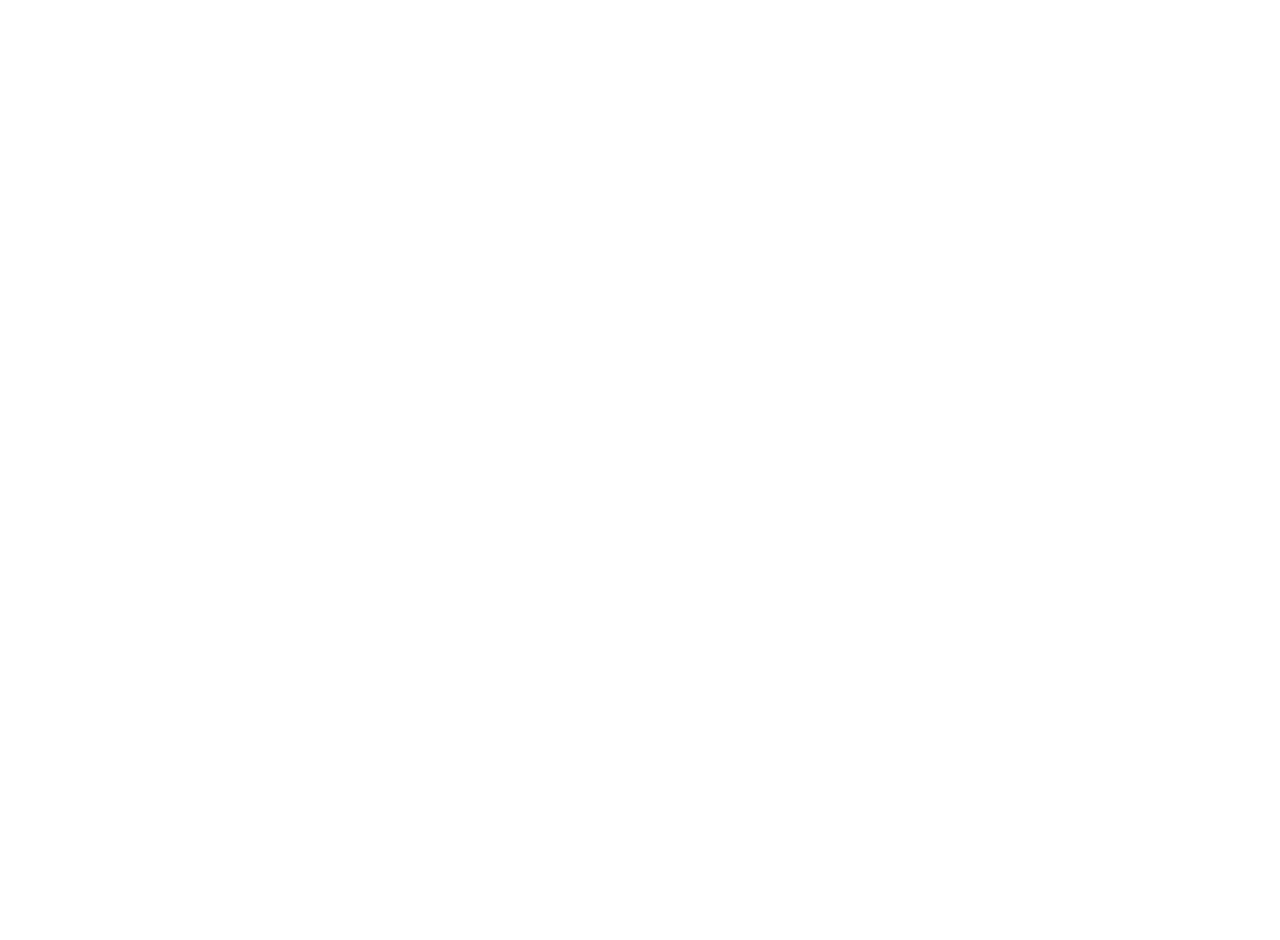
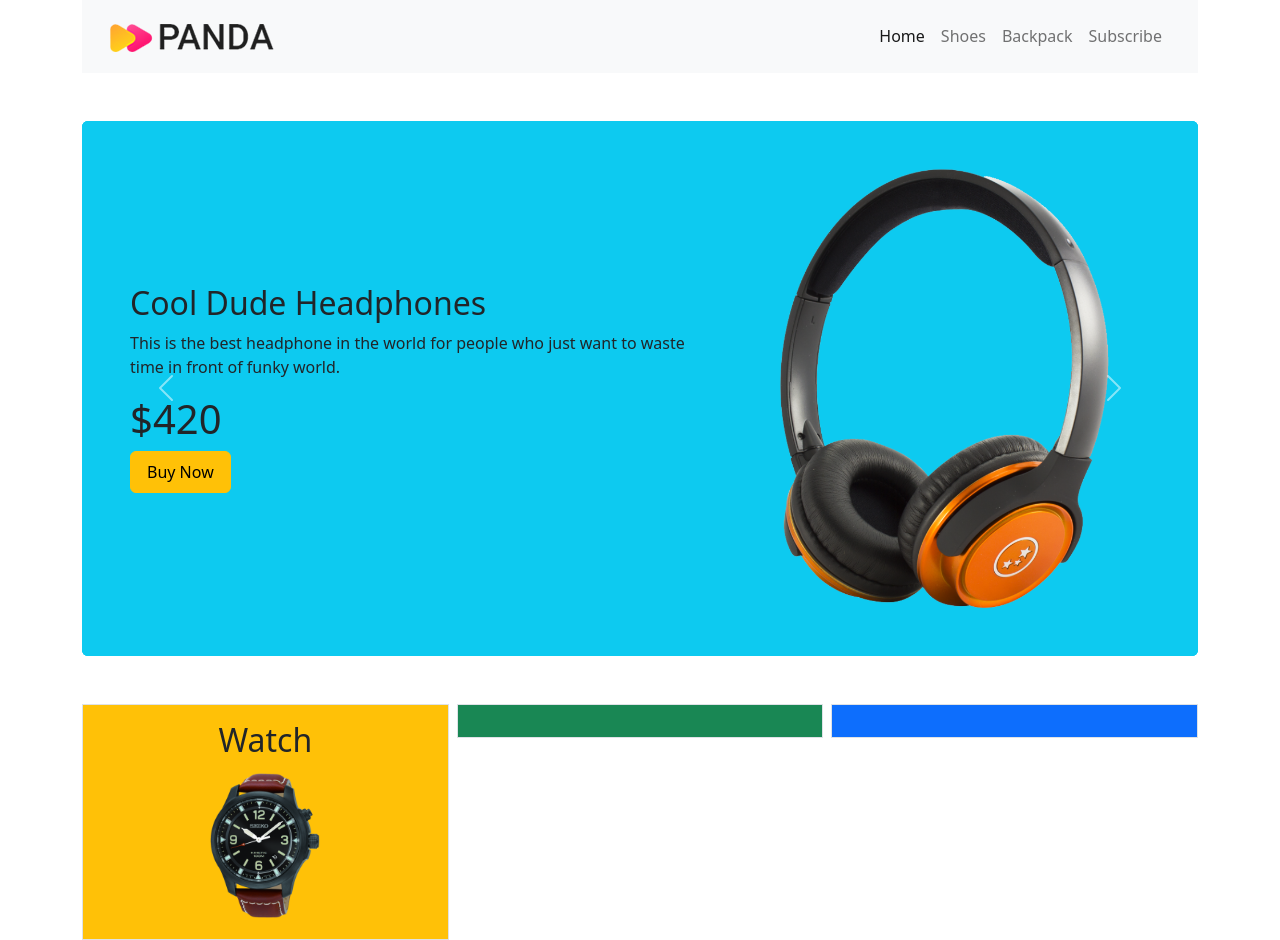
Before and after one commit to nahidhasan01/Panda-ecommerce, a plain HTML site: page index.html in a window 1280 px wide. Before the commit the page ends 800 px from the top, so only its background shows below. Drawn offline with nearby package versions, Linux system fonts and the light colour scheme.

Commit message:
seceond-commit

```diff
--- /dev/null
+++ b/css/style.css
@@ -0,0 +1,4 @@
+*{
+    margin: 0;
+    padding: 0;
+}
--- a/index.html
+++ b/index.html
@@ -5,9 +5,132 @@
     <meta name="viewport" content="width=device-width, initial-scale=1">
     <title>Panda E-commerce</title>
     <link href="https://cdn.jsdelivr.net/npm/bootstrap@5.2.0/dist/css/bootstrap.min.css" rel="stylesheet" integrity="sha384-gH2yIJqKdNHPEq0n4Mqa/HGKIhSkIHeL5AyhkYV8i59U5AR6csBvApHHNl/vI1Bx" crossorigin="anonymous">
+    <link rel="stylesheet" href="css/style.css">
   </head>
   <body>
+    <header>
+        <div class="container">
+            <nav class="navbar navbar-expand-lg bg-light p-3">
+                <div class="container-fluid">
+                  <a class="navbar-brand" href="#">
+                    <img src="images/logo.png" alt="">
+                  </a>
+                  <button class="navbar-toggler" type="button" data-bs-toggle="collapse" data-bs-target="#navbarSupportedContent" aria-controls="navbarSupportedContent" aria-expanded="false" aria-label="Toggle navigation">
+                    <span class="navbar-toggler-icon"></span>
+                  </button>
+                  <div class="collapse navbar-collapse justify-content-end" id="navbarSupportedContent">
+                    <ul class="navbar-nav mb-2 mb-lg-0">
+                      <li class="nav-item">
+                        <a class="nav-link active" aria-current="page" href="#">Home</a>
+                      </li>
+                      <li class="nav-item">
+                        <a class="nav-link" href="#">Shoes</a>
+                      </li>
+                      <li class="nav-item">
+                        <a class="nav-link" href="#">Backpack</a>
+                      </li>
+                      <li class="nav-item">
+                        <a class="nav-link" href="#">Subscribe</a>
+                      </li>
+                    </ul>
+                  </div>
+                </div>
+              </nav>
+              <!-- slider-section -->
+              <div id="carouselExampleFade" class="carousel slide carousel-fade mt-5 mb-5" data-bs-ride="carousel">
+                <div class="carousel-inner">
+                  <div class="carousel-item active bg-info p-5 rounded">
+                    <div class="row">
+                        <div class="col-lg-7 d-flex align-items-center">
+                          <div>
+                            <h2>X-Box For Your Living Room</h2>
+                            <p>This is the best X-Box in the world for people who just want to waste time in front of funky world.
+                            </p>
+                            <h1>$600</h1>
+                            <button class="btn btn-warning px-3 py-2">
+                              Buy Now
+                            </button>
+                          </div>
+                        </div>
+                        <div class="col-lg-5">
+                            <img src="images/banner-images/xbox.png" class="d-block w-100" alt="...">
+                        </div>
+                    </div>
+                </div>
+                  <div class="carousel-item active bg-info p-5 rounded">
+                    <div class="row">
+                        <div class="col-lg-7 d-flex align-items-center">
+                          <div>
+                            <h2>Mega LCD TV For Sports</h2>
+                            <p>This is the best tv in the world for people who just want to waste time in front of funky world.
+                            </p>
+                            <h1>$1200</h1>
+                            <button class="btn btn-warning px-3 py-2">
+                              Buy Now
+                            </button>
+                          </div>
+                        </div>
+                        <div class="col-lg-5">
+                            <img src="images/banner-images/tv.png" class="d-block w-100" alt="...">
+                        </div>
+                    </div>
 
+                </div>
+                  <div class="carousel-item active bg-info p-5 rounded">
+                    <div class="row">
+                        <div class="col-lg-7 d-flex align-items-center">
+                          <div>
+                            <h2>Cool Dude Headphones</h2>
+                            <p>This is the best headphone in the world for people who just want to waste time in front of funky world.
+                            </p>
+                            <h1>$420</h1>
+                            <button class="btn btn-warning px-3 py-2">
+                              Buy Now
+                            </button>
+                          </div>
+                        </div>
+                        <div class="col-lg-5">
+                            <img src="images/banner-images/headphone.png" class="d-block w-100" alt="...">
+                        </div>
+                    </div>
+
+                </div>
+                <button class="carousel-control-prev" type="button" data-bs-target="#carouselExampleFade" data-bs-slide="prev">
+                  <span class="carousel-control-prev-icon" aria-hidden="true"></span>
+                  <span class="visually-hidden">Previous</span>
+                </button>
+                <button class="carousel-control-next" type="button" data-bs-target="#carouselExampleFade" data-bs-slide="next">
+                  <span class="carousel-control-next-icon" aria-hidden="true"></span>
+                  <span class="visually-hidden">Next</span>
+                </button>
+              </div>
+        </div>
+    </header>
+    <!-- main section -->
+    <main>
+      <div class="container">
+        <div class="text-center">
+          <div class="row g-2">
+            <div class="col-lg-4 col-md-6 col-sm-12">
+              <div class="p-3 border bg-warning">
+                <h2>Watch</h2>
+                <img src="images/categories/watch.png" alt="">
+              </div>
+            </div>
+            <div class="col-lg-4 col-md-6 col-sm-12">
+              <div class="p-3 border bg-success">
+
+              </div>
+            </div>
+            <div class="col-lg-4 col-md-6 col-sm-12">
+              <div class="p-3 border bg-primary">
+
+              </div>
+            </div>
+          </div>
+        </div>
+      </div>
+    </main>
 
 
     <script src="https://cdn.jsdelivr.net/npm/bootstrap@5.2.0/dist/js/bootstrap.bundle.min.js" integrity="sha384-A3rJD856KowSb7dwlZdYEkO39Gagi7vIsF0jrRAoQmDKKtQBHUuLZ9AsSv4jD4Xa" crossorigin="anonymous"></script>
```
Also changed, not shown: images/bags/bag-2.png (renamed from panda-commerce-bootstrap-main/images/bags/bag-2.png), images/banner-images/headphone.png (renamed from panda-commerce-bootstrap-main/images/banner-images/headphone.png), images/banner-images/tv.png (renamed from panda-commerce-bootstrap-main/images/banner-images/tv.png), images/banner-images/xbox.png (renamed from panda-commerce-bootstrap-main/images/banner-images/xbox.png), images/categories/bag.png (renamed from panda-commerce-bootstrap-main/images/categories/bag.png), images/categories/shoes.png (renamed from panda-commerce-bootstrap-main/images/categories/shoes.png), images/categories/watch.png (renamed from panda-commerce-bootstrap-main/images/categories/watch.png), images/logo.png (renamed from panda-commerce-bootstrap-main/images/logo.png), images/shoes/shoe-1.png (renamed from panda-commerce-bootstrap-main/images/shoes/shoe-1.png), images/shoes/shoe-2.png (added), images/shoes/shoe-3.png (renamed from panda-commerce-bootstrap-main/images/shoes/shoe-3.png), 5 other files.
